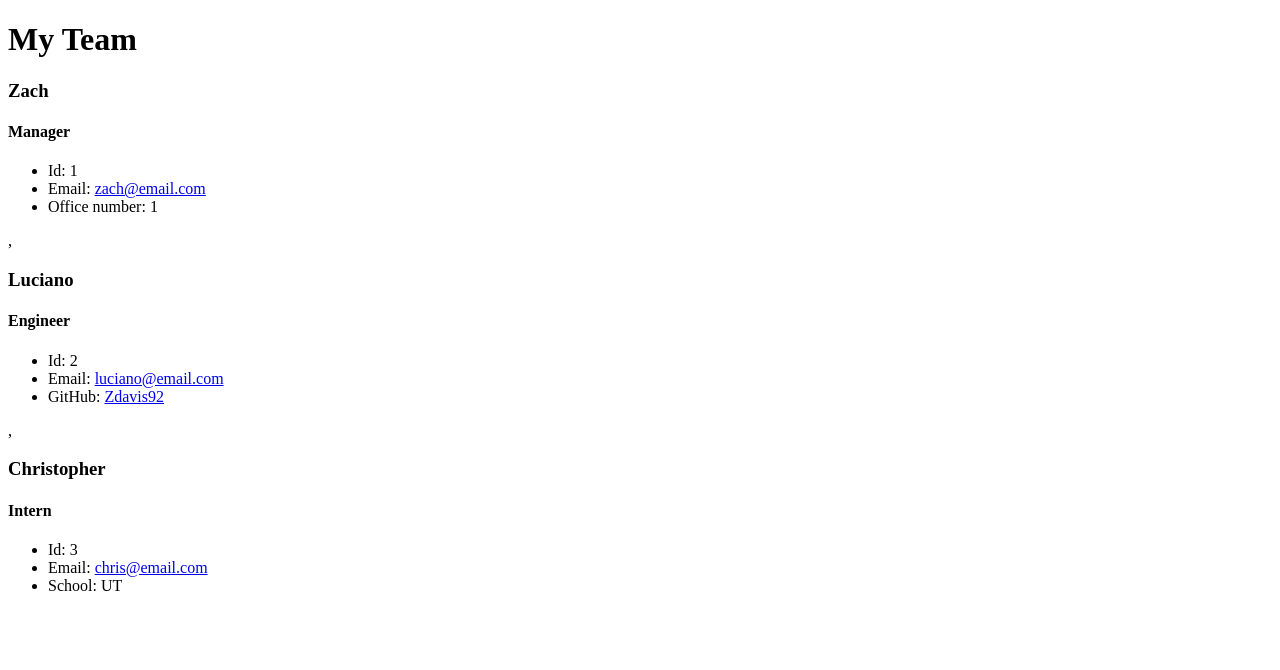
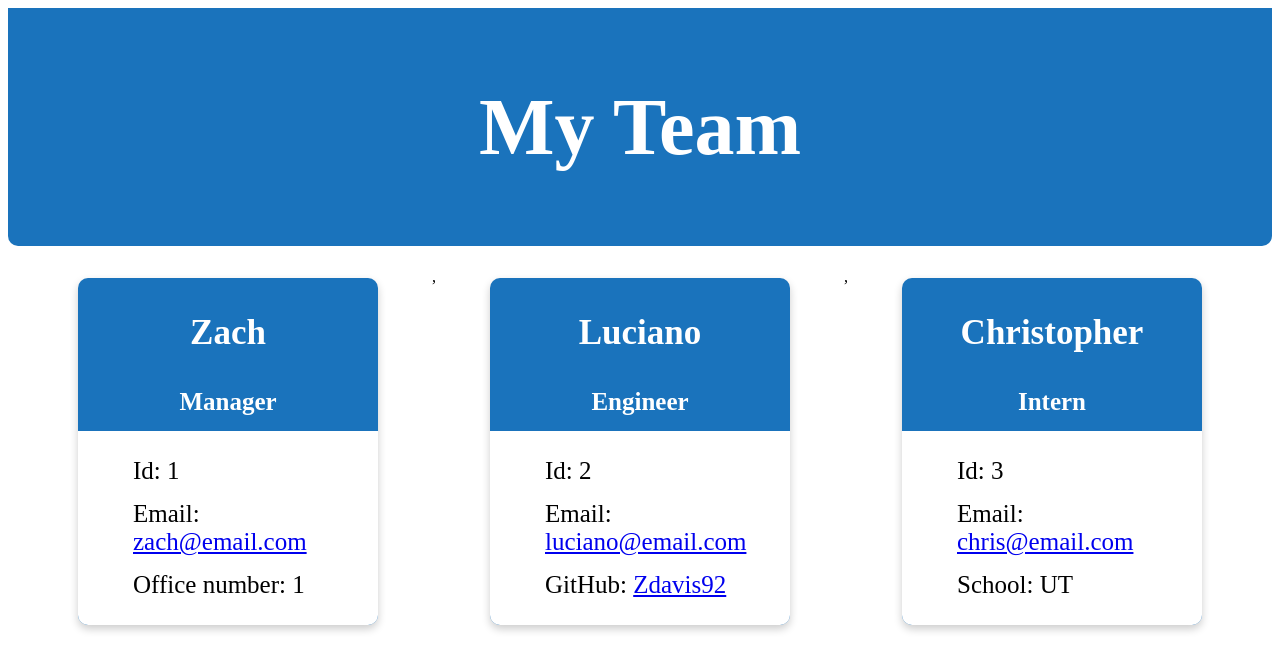
Before and after one commit to Zdavis92/Team-Profile-Generator, a website: page dist/index.html in a window 1280 px wide. Drawn offline with Linux system fonts and the light colour scheme.

Commit message:
'add style'

```diff
--- a/dist/index.html
+++ b/dist/index.html
@@ -9,17 +9,17 @@
     <title>My Team</title>
     </head>
     <body>
-        <header>
+        <header class="header">
             <h1>My Team</h1>
         </header>
-        <div>
+        <div class="container">
 
             <div class="card">
             <div class="card-head">
                 <h3>Zach</h3>
                 <h4>Manager</h4>
             </div>
-            <div>
+            <div class="card-body">
                 <ul>
                     <li>Id: 1</li>
                     <li>Email: <a href="mailto:zach@email.com">zach@email.com</a></li>
@@ -32,7 +32,7 @@
                 <h3>Luciano</h3>
                 <h4>Engineer</h4>
             </div>
-            <div>
+            <div class="card-body">
                 <ul>
                     <li>Id: 2</li>
                     <li>Email: <a href="mailto:luciano@email.com">luciano@email.com</a></li>
@@ -45,7 +45,7 @@
                 <h3>Christopher</h3>
                 <h4>Intern</h4>
             </div>
-            <div>
+            <div class="card-body">
                 <ul>
                     <li>Id: 3</li>
                     <li>Email: <a href="mailto:chris@email.com">chris@email.com</a></li>
--- a/dist/styles.css
+++ b/dist/styles.css
@@ -0,0 +1,58 @@
+.header {
+    margin-bottom: 20px;
+    padding: 20px;
+    color: white;
+    text-align: center;
+    background: #1a73bc;
+    font-size: 40px;
+    border-bottom-left-radius: 10px;
+    border-bottom-right-radius: 10px;
+}
+.container {
+    display: flex;
+    flex-wrap: wrap;
+    padding: 2px 16px;
+    justify-content: space-evenly;
+}
+
+.card {
+    background-color: #1a73bc;
+    display: inline-block;
+    width: 300px;
+    margin: 10px;
+    border-radius: 10px;
+    box-shadow: 0 4px 8px 0 rgba(0,0,0,0.2);
+    transition: 0.3s;
+}
+
+.card:hover {
+    box-shadow: 0 8px 16px 0 rgba(0,0,0,0.2);
+}
+
+.card-head {
+    color: white;
+    text-align: center;
+}
+
+.card-head h3 {
+    font-size: 35px;
+}
+
+.card-head h4 {
+    margin: 15px;
+    font-size: 25px;
+}
+
+.card-body {
+    padding: 5px;
+    border-bottom-left-radius: 10px;
+    border-bottom-right-radius: 10px;
+    background-color: white;
+}
+
+.card-body li {
+    padding: 5px;
+    margin: 5px;
+    font-size: 25px;
+    display: block;
+}
```
